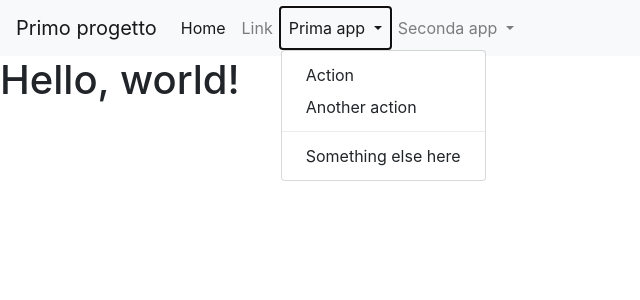
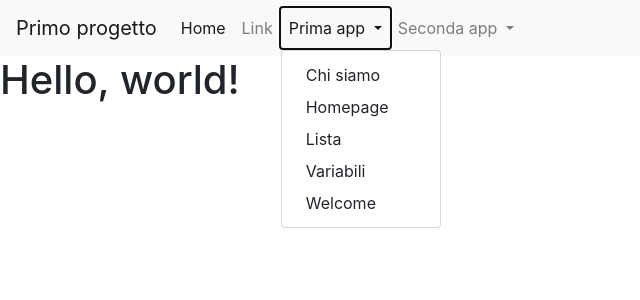
Before and after one commit to gianluu02/django-Faulisi-Gianluca, a Django app: page /homepage in a window 1280 px wide, after a click on "Prima app". Shown: the top 300 px of the page, without its empty margins (0-640 px from the left). Run offline with Django 3.2, Linux system fonts and the light colour scheme.

Commit message:
sistemato base

```diff
--- a/templates/base.html
+++ b/templates/base.html
@@ -31,10 +31,11 @@
                 Prima app
               </a>
               <div class="dropdown-menu" aria-labelledby="navbarDropdown">
-                <a class="dropdown-item" href="#">Action</a>
-                <a class="dropdown-item" href="#">Another action</a>
-                <div class="dropdown-divider"></div>
-                <a class="dropdown-item" href="#">Something else here</a>
+                <a class="dropdown-item" href="prima_app:chi_siamo">Chi siamo</a>
+                <a class="dropdown-item" href="prima_app:homepage">Homepage</a>
+                <a class="dropdown-item" href="prima_app:lista">Lista</a>
+                <a class="dropdown-item" href="prima_app:variabili">Variabili</a>
+                <a class="dropdown-item" href="prima_app:welcome">Welcome</a>
               </div>
             </li>
             <li class="nav-item dropdown">
@@ -42,10 +43,11 @@
                   Seconda app
                 </a>
                 <div class="dropdown-menu" aria-labelledby="navbarDropdown">
-                  <a class="dropdown-item" href="#">Action</a>
-                  <a class="dropdown-item" href="#">Another action</a>
-                  <div class="dropdown-divider"></div>
-                  <a class="dropdown-item" href="#">Something else here</a>
+                  <a class="dropdown-item" href="seconda_app:es_for">Es_for</a>
+                  <a class="dropdown-item" href="seconda_app:es_if">Es_if</a>
+                  <a class="dropdown-item" href="seconda_app:if_else_elif">If_else_elif</a>
+
+
                 </div>
               </li>
           </ul>
```
